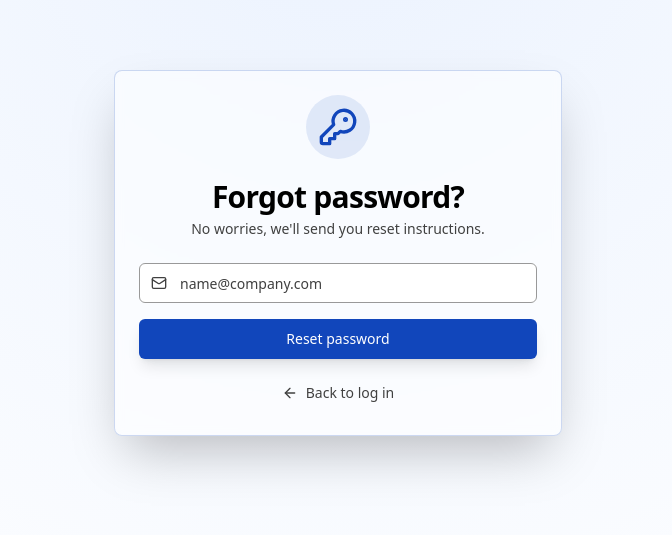
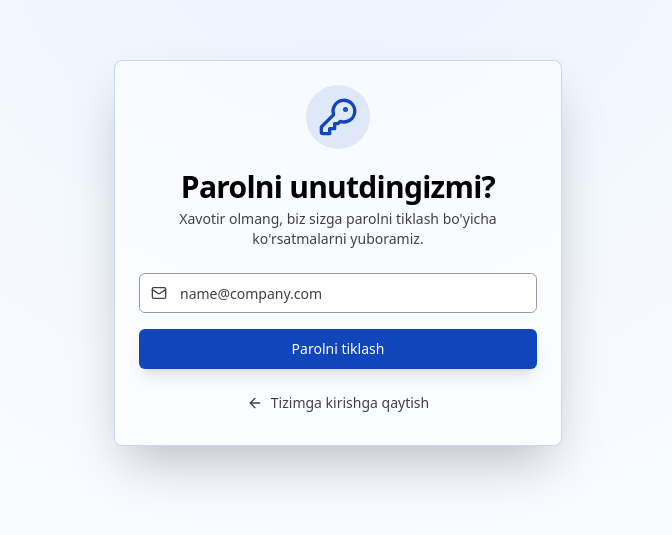
Before and after one commit to sardor3104/FingerPrint-Frontend, a React (Vite) app: page /forgot-password in a window 1280 px wide. Shown: the part 147-682 px from the top of the page, without its empty margins (302-974 px from the left). Built offline with nearby package versions, Linux system fonts and the light colour scheme; no server answers.

Commit message:
feat: translate auth workflow to Uzbek

```diff
--- a/src/pages/auth/ForgotPasswordPage.tsx
+++ b/src/pages/auth/ForgotPasswordPage.tsx
@@ -11,7 +11,7 @@ import { Card, CardContent, CardDescription, CardFooter, CardHeader, CardTitle }
 import axiosInstance from '@/api/axiosInstance'
 
 const forgotPasswordSchema = z.object({
-  email: z.string().email('Invalid email address'),
+  email: z.string().email('Elektron pochta manzili noto\'g\'ri'),
 })
 
 type ForgotPasswordFormValues = z.infer<typeof forgotPasswordSchema>
@@ -29,7 +29,7 @@ const ForgotPasswordPage = () => {
     try {
       await axiosInstance.post('/auth/forgot-password', data)
       setIsSuccess(true)
-      toast.success('Reset link sent! Please check your email.')
+      toast.success('Tiklash havolasi yuborildi! Iltimos, elektron pochtangizni tekshiring.')
     } catch (error: any) {
       console.error('Password reset request failed:', error)
       // Mock for development
@@ -55,9 +55,9 @@ const ForgotPasswordPage = () => {
                   <KeyRound className="h-10 w-10 text-primary" />
                 </div>
               </div>
-              <CardTitle className="text-3xl font-bold tracking-tight">Forgot password?</CardTitle>
+              <CardTitle className="text-3xl font-bold tracking-tight">Parolni unutdingizmi?</CardTitle>
               <CardDescription>
-                No worries, we'll send you reset instructions.
+                Xavotir olmang, biz sizga parolni tiklash bo'yicha ko'rsatmalarni yuboramiz.
               </CardDescription>
             </CardHeader>
             <CardContent>
@@ -77,7 +77,7 @@ const ForgotPasswordPage = () => {
                 </div>
                 <Button className="w-full relative overflow-hidden group shadow-lg" type="submit" disabled={isLoading}>
                   {isLoading && <Loader2 className="mr-2 h-4 w-4 animate-spin" />}
-                  <span>Reset password</span>
+                  <span>Parolni tiklash</span>
                   <div className="absolute inset-0 bg-white/10 translate-y-full group-hover:translate-y-0 transition-transform duration-300"></div>
                 </Button>
               </form>
@@ -91,16 +91,16 @@ const ForgotPasswordPage = () => {
               </div>
             </div>
             <div className="space-y-2">
-              <h2 className="text-2xl font-bold">Check your email</h2>
+              <h2 className="text-2xl font-bold">Elektron pochtangizni tekshiring</h2>
               <p className="text-sm text-muted-foreground">
-                We've sent a password reset link to your email address.
+                Biz sizning elektron pochta manzilingizga parolni tiklash havolasini yubordik.
               </p>
             </div>
           </CardContent>
         )}
         <CardFooter className="flex justify-center pb-8">
           <Link to="/login" className="text-sm text-muted-foreground hover:text-primary flex items-center transition-colors">
-            <ArrowLeft className="mr-2 h-4 w-4" /> Back to log in
+            <ArrowLeft className="mr-2 h-4 w-4" /> Tizimga kirishga qaytish
           </Link>
         </CardFooter>
       </Card>
--- a/src/pages/auth/LoginPage.tsx
+++ b/src/pages/auth/LoginPage.tsx
@@ -12,8 +12,8 @@ import { useAuthStore } from '@/store/authStore'
 import axiosInstance from '@/api/axiosInstance'
 
 const loginSchema = z.object({
-  email: z.string().email('Invalid email address'),
-  password: z.string().min(6, 'Password must be at least 6 characters'),
+  email: z.string().email('Elektron pochta manzili noto\'g\'ri'),
+  password: z.string().min(6, 'Parol kamida 6 ta belgidan iborat bo\'lishi kerak'),
 })
 
 type LoginFormValues = z.infer<typeof loginSchema>
@@ -34,7 +34,7 @@ const LoginPage = () => {
       const { user, access_token } = response.data
 
       login(user, access_token)
-      toast.success(`Welcome back, ${user.full_name}!`)
+      toast.success(`Xush kelibsiz, ${user.full_name}!`)
 
       if (user.role === 'admin') {
         navigate('/admin')
@@ -62,9 +62,9 @@ const LoginPage = () => {
               <Fingerprint className="h-10 w-10 text-primary" />
             </div>
           </div>
-          <CardTitle className="text-3xl font-bold tracking-tight">Access Secure</CardTitle>
+          <CardTitle className="text-3xl font-bold tracking-tight">Tizimga kirish</CardTitle>
           <CardDescription>
-            Enter your credentials to access the system
+            Tizimga kirish uchun ma'lumotlaringizni kiriting
           </CardDescription>
         </CardHeader>
         <CardContent>
@@ -96,13 +96,13 @@ const LoginPage = () => {
               {errors.password && <p className="text-xs text-destructive">{errors.password.message}</p>}
             </div>
             <div className="flex items-center justify-between">
-              <Link to="/forgot-password" title="Forgot password?" className="text-xs text-primary hover:underline">
-                Forgot password?
+              <Link to="/forgot-password" title="Parolni unutdingizmi?" className="text-xs text-primary hover:underline">
+                Parolni unutdingizmi?
               </Link>
             </div>
             <Button className="w-full relative overflow-hidden group" type="submit" disabled={isLoading}>
               {isLoading && <Loader2 className="mr-2 h-4 w-4 animate-spin" />}
-              <span>Sign In</span>
+              <span>Kirish</span>
               <div className="absolute inset-0 bg-white/10 translate-y-full group-hover:translate-y-0 transition-transform duration-300"></div>
             </Button>
           </form>
--- a/src/pages/auth/ResetPasswordPage.tsx
+++ b/src/pages/auth/ResetPasswordPage.tsx
@@ -11,10 +11,10 @@ import { Card, CardContent, CardDescription, CardFooter, CardHeader, CardTitle }
 import axiosInstance from '@/api/axiosInstance'
 
 const resetPasswordSchema = z.object({
-  password: z.string().min(6, 'Password must be at least 6 characters'),
+  password: z.string().min(6, 'Parol kamida 6 ta belgidan iborat bo\'lishi kerak'),
   confirmPassword: z.string()
 }).refine((data) => data.password === data.confirmPassword, {
-  message: "Passwords don't match",
+  message: "Parollar mos kelmadi",
   path: ["confirmPassword"],
 })
 
@@ -33,7 +33,7 @@ const ResetPasswordPage = () => {
 
   const onSubmit = async (data: ResetPasswordFormValues) => {
     if (!token && process.env.NODE_ENV !== 'development') {
-      toast.error('Invalid or missing reset token.')
+      toast.error('Tiklash tokeni yaroqsiz yoki mavjud emas.')
       return
     }
 
@@ -44,7 +44,7 @@ const ResetPasswordPage = () => {
         new_password: data.password
       })
       setIsSuccess(true)
-      toast.success('Password reset successful!')
+      toast.success('Parol muvaffaqiyatli tiklandi!')
       setTimeout(() => navigate('/login'), 3000)
     } catch (error: any) {
       console.error('Password reset failed:', error)
@@ -72,9 +72,9 @@ const ResetPasswordPage = () => {
                   <KeyRound className="h-10 w-10 text-primary" />
                 </div>
               </div>
-              <CardTitle className="text-3xl font-bold tracking-tight">Set new password</CardTitle>
+              <CardTitle className="text-3xl font-bold tracking-tight">Yangi parolni o'rnating</CardTitle>
               <CardDescription>
-                Choose a strong and secure password.
+                Kuchli va xavfsiz parolni tanlang.
               </CardDescription>
             </CardHeader>
             <CardContent>
@@ -85,7 +85,7 @@ const ResetPasswordPage = () => {
                     <Input
                       {...register('password')}
                       className="pl-10"
-                      placeholder="New password"
+                      placeholder="Yangi parol"
                       type="password"
                       disabled={isLoading}
                     />
@@ -98,7 +98,7 @@ const ResetPasswordPage = () => {
                     <Input
                       {...register('confirmPassword')}
                       className="pl-10"
-                      placeholder="Confirm new password"
+                      placeholder="Yangi parolni tasdiqlang"
                       type="password"
                       disabled={isLoading}
                     />
@@ -107,7 +107,7 @@ const ResetPasswordPage = () => {
                 </div>
                 <Button className="w-full relative overflow-hidden group shadow-lg" type="submit" disabled={isLoading}>
                   {isLoading && <Loader2 className="mr-2 h-4 w-4 animate-spin" />}
-                  <span>Reset password</span>
+                  <span>Parolni tiklash</span>
                   <div className="absolute inset-0 bg-white/10 translate-y-full group-hover:translate-y-0 transition-transform duration-300"></div>
                 </Button>
               </form>
@@ -121,19 +121,19 @@ const ResetPasswordPage = () => {
               </div>
             </div>
             <div className="space-y-2">
-              <h2 className="text-2xl font-bold">Password reset complete</h2>
+              <h2 className="text-2xl font-bold">Parolni tiklash yakunlandi</h2>
               <p className="text-sm text-muted-foreground">
-                Your password has been successfully reset. Redirecting to login...
+                Sizning parolingiz muvaffaqiyatli tiklandi. Tizimga kirish sahifasiga yo'naltirilmoqda...
               </p>
             </div>
             <Button className="w-full" variant="outline" asChild>
-              <Link to="/login">Go to Login Now</Link>
+              <Link to="/login">Hozir tizimga kirish</Link>
             </Button>
           </CardContent>
         )}
         <CardFooter className="flex justify-center pb-8 p-1">
           <Link to="/login" className="text-sm text-muted-foreground hover:text-primary flex items-center transition-colors">
-            <ArrowLeft className="mr-2 h-4 w-4" /> Back to log in
+            <ArrowLeft className="mr-2 h-4 w-4" /> Tizimga kirishga qaytish
           </Link>
         </CardFooter>
       </Card>
```
